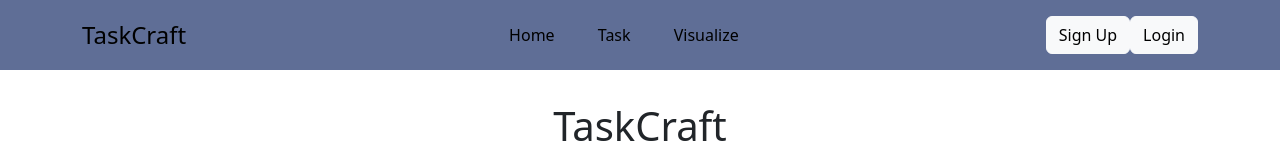
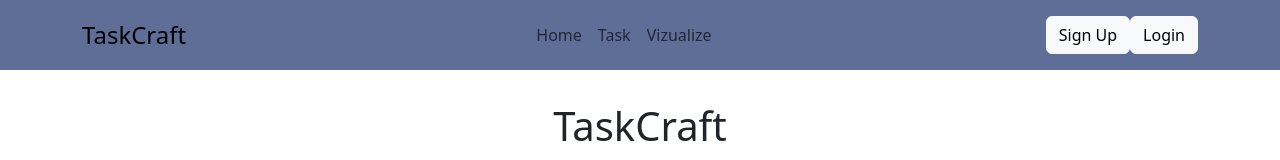
Before and after one commit to Tylermhh/404-day-visualizer-app, a React (Create React App) app in the folder packages/react-frontend/: page / in a window 1280 px wide. Shown: the top 160 px of the page. Built offline with nearby package versions, Linux system fonts and the light colour scheme.

Commit message:
20240304 deployed links (#34)
* adding web.config file

* testing a different file

* New web.config file

* static web config

* change web.config

* testing a different way of doing links

* Eslint fix and removing babel

* eslint

```diff
--- a/packages/react-frontend/src/components/Nav/LoginNav.tsx
+++ b/packages/react-frontend/src/components/Nav/LoginNav.tsx
@@ -1,35 +1,36 @@
-import React from 'react';
+import React from 'react'
+// import { Link } from "react-router-dom";
 import styles from './Nav.module.css';
 import { Container, Nav, Navbar } from 'react-bootstrap';
-import * as data from './links.json'
+// import * as data from './links.json'
 import SignUpModal from '../Modals/SignUpModal';
 import LoginModal from '../Modals/LoginModal';
 
-const linksString = JSON.stringify(data)
-const links = JSON.parse(linksString).links;
+// const linksString = JSON.stringify(data)
+// const links = JSON.parse(linksString).links;
 
-type Link = {
-    label: string;
-    href: string
-}
+// type Link = {
+//     label: string;
+//     href: string
+// }
 
-const Links: React.FC<{ links : Link[] }> =({ links }) => {
-    return (
-        <div className = {styles['links-container']}>
-            {links.map((link : Link) => {
-                return (
-                    <div className = {styles['links']}>
-                        <Nav.Item>
-                            <Nav.Link href={link.href}>
-                                {link.label}
-                            </Nav.Link>
-                        </Nav.Item>
-                    </div>
-                )
-            })}
-        </div>
-    )
-}
+// const Links: React.FC<{ links : Link[] }> =({ links }) => {
+//     return (
+//         <div className = {styles['links-container']}>
+//             {links.map((link : Link) => {
+//                 return (
+//                     <div className = {styles['links']}>
+//                         <Nav.Item>
+//                             <Nav.Link href={link.href}>
+//                                 {link.label}
+//                             </Nav.Link>
+//                         </Nav.Item>
+//                     </div>
+//                 )
+//             })}
+//         </div>
+//     )
+// }
 
 const LandingNav: React.FC<{}> = () => {
 
@@ -41,8 +42,19 @@ const LandingNav: React.FC<{}> = () => {
                         TaskCraft
                     </a>
                 </div>
-                <Nav fill>
-                    <Links links = {links}/>
+                {/* <Nav fill>
+                    <Links links = { links }/>
+                </Nav> */}
+                <Nav>
+                    <Nav.Item>
+                        <Nav.Link href="/home">Home</Nav.Link>
+                    </Nav.Item>
+                    <Nav.Item>
+                        <Nav.Link href="/task">Task</Nav.Link>
+                    </Nav.Item>
+                    <Nav.Item>
+                        <Nav.Link href="/visualize">Vizualize</Nav.Link>
+                    </Nav.Item>
                 </Nav>
                 <div>
                     <SignUpModal />
```
Also changed, not shown: packages/react-frontend/src/components/LandingPage.tsx (+0 -21 lines), packages/react-frontend/src/components/Nav/Routes.tsx (added, +19 -0 lines), 1 other file (tests, documents, lock files or other folders).
